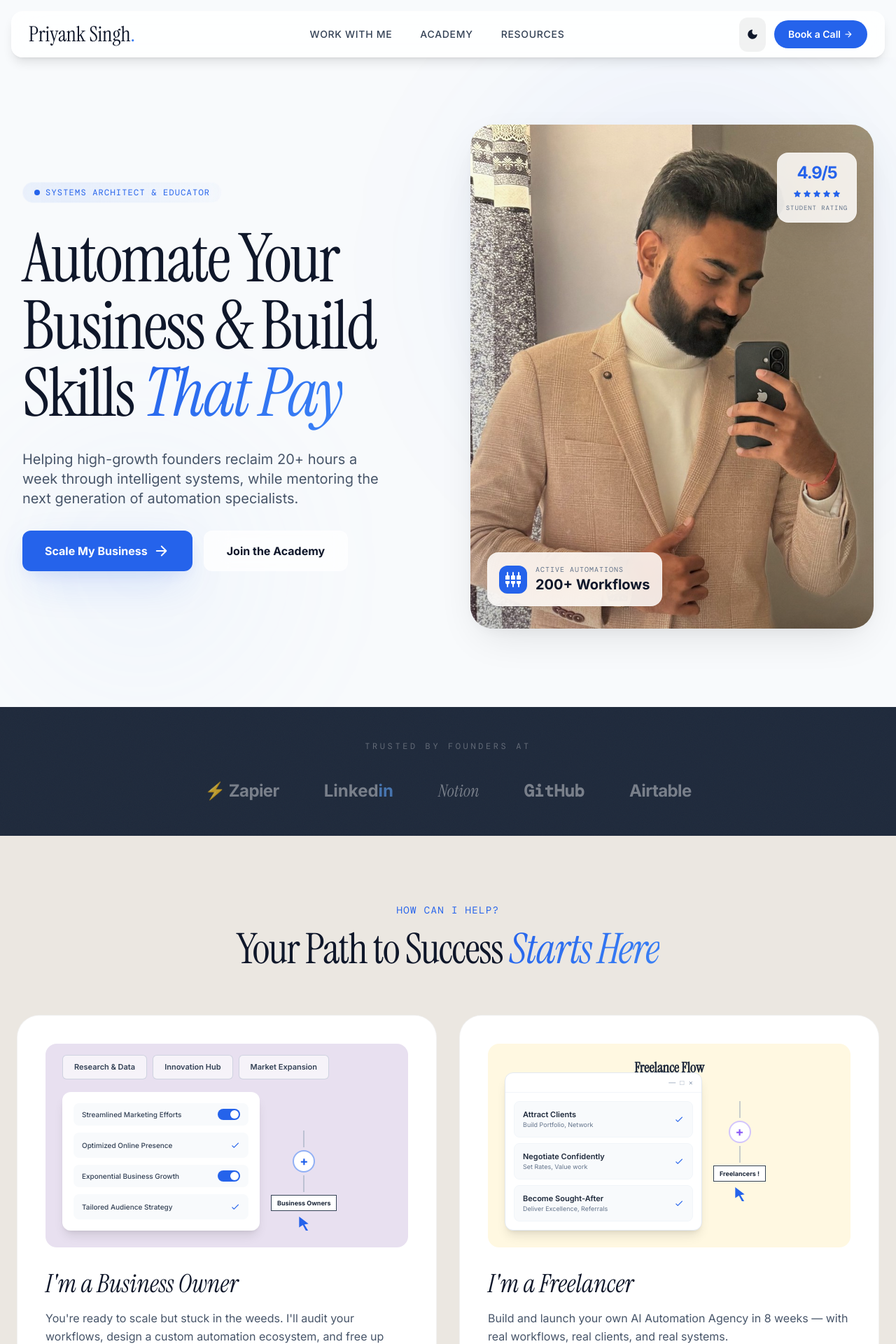
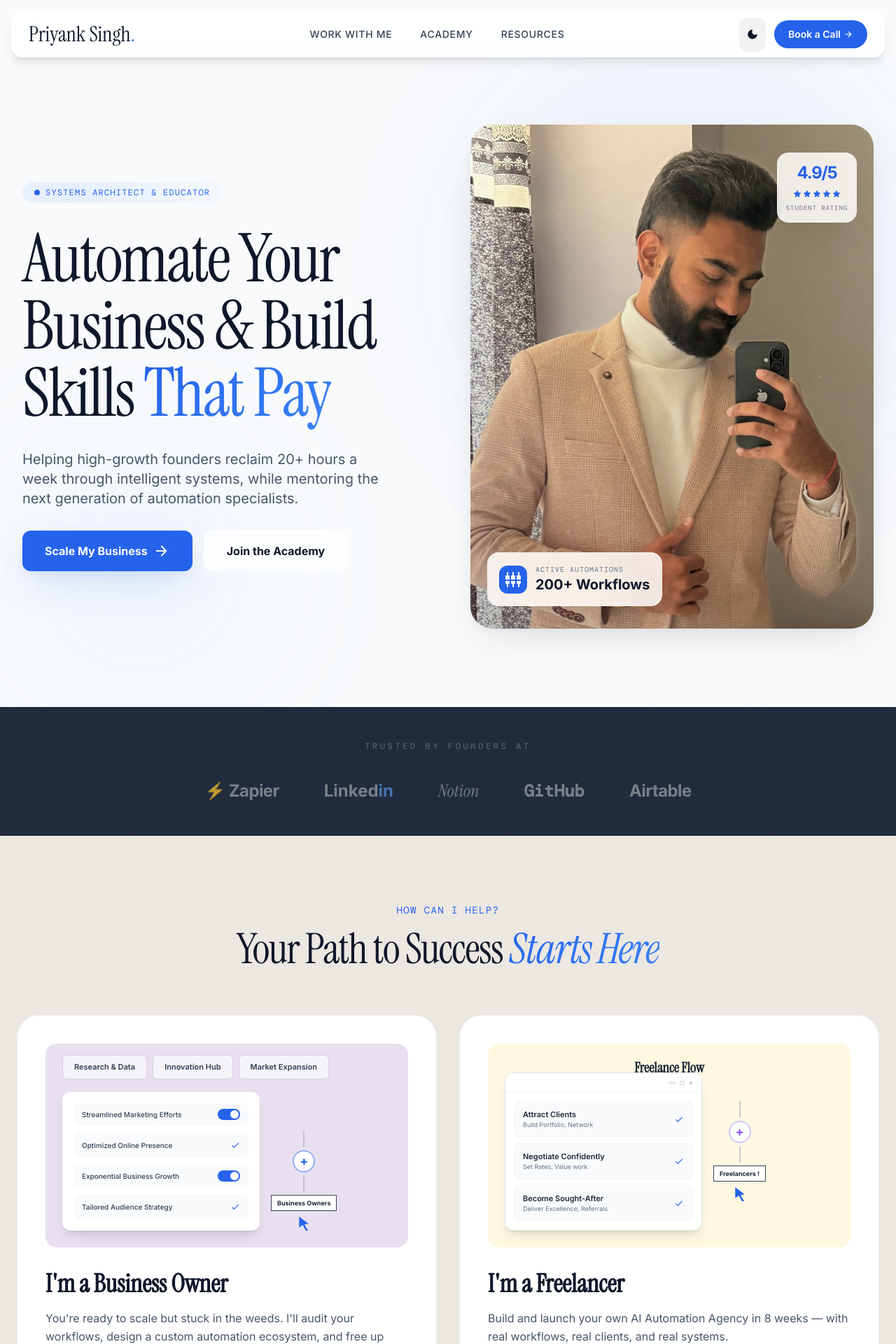
Before and after one commit to thedhanrajsingh/PriyankSinghWebsite, a React (Vite) app: page /#/ in a window 1280 px wide. Shown: the top 1920 px of the page at 70% size. Built offline with nearby package versions, Linux system fonts and the light colour scheme; a web font is replaced by a local one.

Commit message:
Bold change

```diff
--- a/pages/HomePage.tsx
+++ b/pages/HomePage.tsx
@@ -42,7 +42,7 @@ export const HomePage: React.FC = () => {
             </div>
 
             <h1 className="font-display text-5xl md:text-7xl lg:text-8xl leading-[0.9] tracking-tight">
-              Automate Your Business &amp; Build Skills <span className="italic text-gradient-primary">That Pay</span>
+              Automate Your Business &amp; Build Skills <span className="text-gradient-primary">That Pay</span>
             </h1>
 
             <p className="text-lg md:text-xl text-slate-600 dark:text-slate-400 max-w-lg leading-relaxed">
@@ -209,7 +209,7 @@ export const HomePage: React.FC = () => {
                 </div>
               </div>
             </div>
-            <h3 className="font-display text-4xl mb-4 italic">I'm a Business Owner</h3>
+            <h3 className="font-display text-4xl mb-4 font-bold">I'm a Business Owner</h3>
             <p className="text-slate-600 dark:text-slate-400 mb-8 leading-relaxed">
               You're ready to scale but stuck in the weeds. I'll audit your workflows, design a custom automation ecosystem, and free up your team for creative work.
             </p>
@@ -272,7 +272,7 @@ export const HomePage: React.FC = () => {
                 </div>
               </div>
             </div>
-            <h3 className="font-display text-4xl mb-4 italic">I'm a Freelancer</h3>
+            <h3 className="font-display text-4xl mb-4 font-bold">I'm a Freelancer</h3>
             <p className="text-slate-600 dark:text-slate-400 mb-4 leading-relaxed">
               Build and launch your own AI Automation Agency in 8 weeks — with real workflows, real clients, and real systems.
             </p>
```
